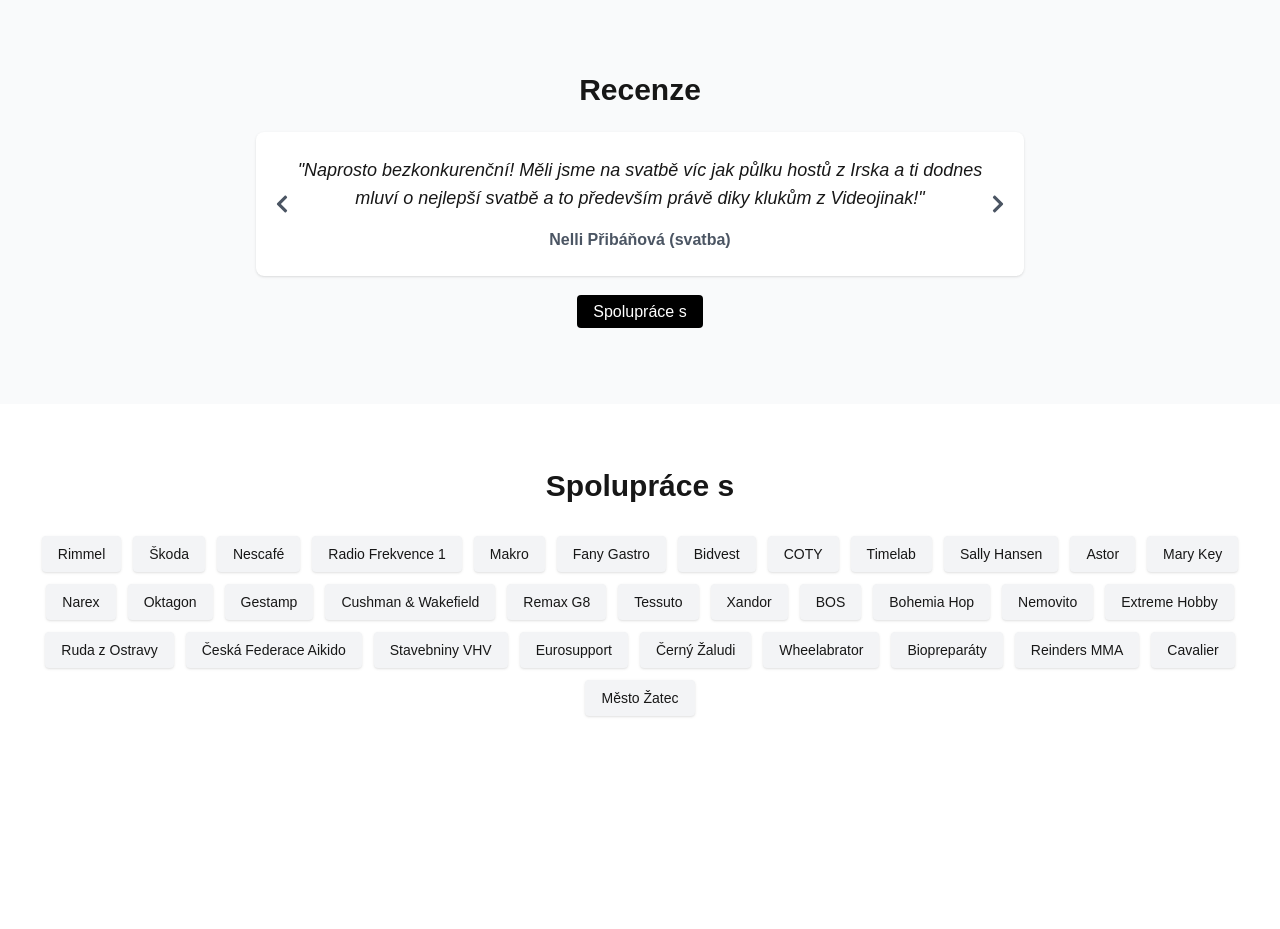
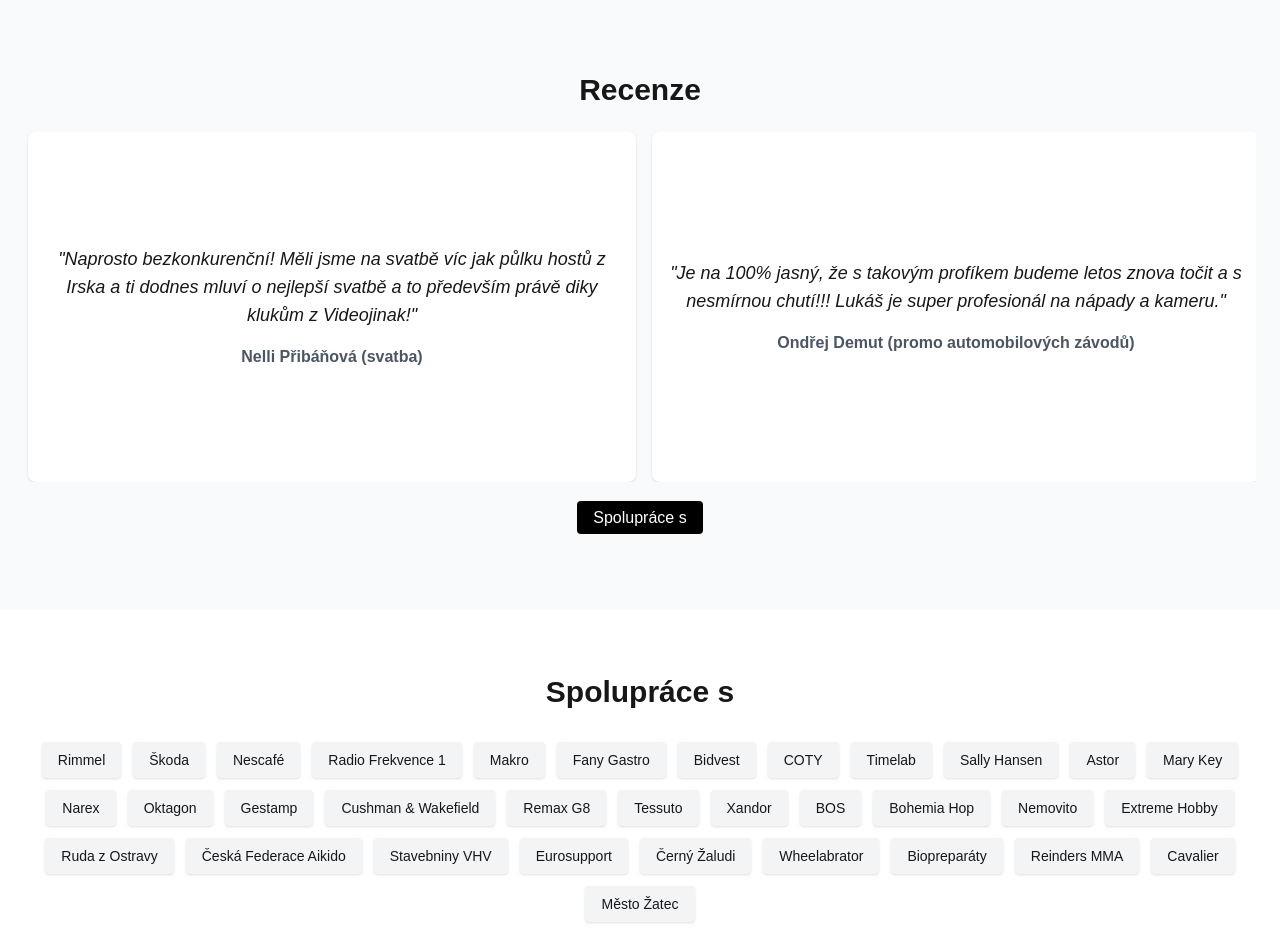
Before and after one commit to JanSladky/videojinak-web, a Next.js app: page / in a window 1280 px wide. Shown: the part 840-1769 px from the top of the page. Before the commit the page ends 1620 px from the top, so only its background shows below. Built offline with nearby package versions, Linux system fonts and the light colour scheme.

Commit message:
Fix: Sekce s recenzemi

```diff
--- a/src/app/globals.css
+++ b/src/app/globals.css
@@ -33,3 +33,12 @@
 .btn {
   @apply bg-black text-white px-4 py-2 rounded hover:bg-gray-800 transition;
 }
+
+/* Recenze */
+.scrollbar-hide::-webkit-scrollbar {
+  display: none;
+}
+.scrollbar-hide {
+  -ms-overflow-style: none;
+  scrollbar-width: none;
+}
--- a/src/app/page.tsx
+++ b/src/app/page.tsx
@@ -1,7 +1,6 @@
 "use client";
 
 import { useEffect, useRef, useState } from "react";
-import { FaChevronLeft, FaChevronRight } from "react-icons/fa";
 
 const references = [
   {
@@ -22,7 +21,7 @@
   },
   {
     id: 4,
-    text: "Šimi nám točil v létě svatbičku, a taky točil svatbičku ségře, a kámošce, a ... a to vlastně asi vypovídá o všem  Dáváme hodnocení 1853 ze 100!",
+    text: "Šimi nám točil v létě svatbičku, a taky točil svatbičku ségře, a kámošce, a ... a to vlastně asi vypovídá o všem. Dáváme hodnocení 1853 ze 100!",
     sign: "Áňa Vaníčková (svatba)",
   },
   {
@@ -71,13 +70,17 @@
 export default function HomePage() {
   const desktopRef = useRef<HTMLVideoElement>(null);
   const mobileRef = useRef<HTMLVideoElement>(null);
-  const [currentRef, setCurrentRef] = useState(0);
+  const sliderRef = useRef<HTMLDivElement>(null);
+  const [autoSlide, setAutoSlide] = useState(true);
+
+  const stopAutoSlide = () => setAutoSlide(false);
+  const resumeAutoSlide = () => setTimeout(() => setAutoSlide(true), 8000);
+
   useEffect(() => {
     const setViewportHeight = () => {
       const vh = window.innerHeight * 0.01;
       document.documentElement.style.setProperty("--vh", `${vh}px`);
     };
-
     setViewportHeight();
     window.addEventListener("resize", setViewportHeight);
     return () => window.removeEventListener("resize", setViewportHeight);
@@ -86,14 +89,69 @@
   useEffect(() => {
     desktopRef.current?.play().catch(() => {});
     mobileRef.current?.play().catch(() => {});
+  }, []);
+
+  useEffect(() => {
+    if (!sliderRef.current || !autoSlide) return;
+    const slider = sliderRef.current;
+    const scrollAmount = slider.clientWidth;
     const interval = setInterval(() => {
-      setCurrentRef((prev) => (prev + 1) % references.length);
+      slider.scrollBy({ left: scrollAmount, behavior: "smooth" });
+      if (slider.scrollLeft + scrollAmount >= slider.scrollWidth) {
+        setTimeout(() => {
+          slider.scrollTo({ left: 0, behavior: "smooth" });
+        }, 1000);
+      }
     }, 6000);
     return () => clearInterval(interval);
+  }, [autoSlide]);
+
+  // Drag scroll pro desktop i mobil
+  useEffect(() => {
+    const slider = sliderRef.current;
+    if (!slider) return;
+
+    let isDown = false;
+    let startX = 0;
+    let scrollLeft = 0;
+
+    const start = (e: MouseEvent | TouchEvent) => {
+      isDown = true;
+      startX = (e instanceof MouseEvent ? e.pageX : e.touches[0].pageX) - slider.offsetLeft;
+      scrollLeft = slider.scrollLeft;
+      slider.classList.add("cursor-grabbing");
+    };
+
+    const end = () => {
+      isDown = false;
+      slider.classList.remove("cursor-grabbing");
+    };
+
+    const move = (e: MouseEvent | TouchEvent) => {
+      if (!isDown) return;
+      const x = (e instanceof MouseEvent ? e.pageX : e.touches[0].pageX) - slider.offsetLeft;
+      const walk = (x - startX) * 1.2;
+      slider.scrollLeft = scrollLeft - walk;
+    };
+
+    slider.addEventListener("mousedown", start);
+    slider.addEventListener("touchstart", start);
+    slider.addEventListener("mouseup", end);
+    slider.addEventListener("touchend", end);
+    slider.addEventListener("mousemove", move);
+    slider.addEventListener("touchmove", move);
+    slider.addEventListener("mouseleave", end);
+
+    return () => {
+      slider.removeEventListener("mousedown", start);
+      slider.removeEventListener("touchstart", start);
+      slider.removeEventListener("mouseup", end);
+      slider.removeEventListener("touchend", end);
+      slider.removeEventListener("mousemove", move);
+      slider.removeEventListener("touchmove", move);
+      slider.removeEventListener("mouseleave", end);
+    };
   }, []);
-
-  const prev = () => setCurrentRef((prev) => (prev - 1 + references.length) % references.length);
-  const next = () => setCurrentRef((prev) => (prev + 1) % references.length);
 
   return (
     <>
@@ -139,27 +197,25 @@
       {/* RECENZE */}
       <section id="recenze" className="pt-28 pb-20 px-6 bg-gray-50 text-center relative">
         <h2 className="text-3xl font-bold mb-6">Recenze</h2>
-        <div className="max-w-3xl mx-auto bg-white rounded-lg shadow p-6 relative">
-          <p className="text-lg italic mb-4">{`"${references[currentRef].text}"`}</p>
-          <p className="font-semibold text-gray-600">{references[currentRef].sign}</p>
-
-          {/* Navigation arrows */}
-          <button
-            onClick={prev}
-            className="absolute top-1/2 left-4 transform -translate-y-1/2 text-xl text-gray-600 hover:text-black"
-            aria-label="Předchozí recenze"
-          >
-            <FaChevronLeft />
-          </button>
-          <button
-            onClick={next}
-            className="absolute top-1/2 right-4 transform -translate-y-1/2 text-xl text-gray-600 hover:text-black"
-            aria-label="Další recenze"
-          >
-            <FaChevronRight />
-          </button>
+        <div
+          ref={sliderRef}
+          className="flex gap-4 overflow-x-auto px-1 scrollbar-hide cursor-grab snap-x snap-mandatory scroll-smooth"
+          style={{ WebkitOverflowScrolling: "touch" }}
+          onMouseEnter={stopAutoSlide}
+          onMouseLeave={resumeAutoSlide}
+        >
+          {references.map((ref) => (
+            <div
+              key={ref.id}
+              className="snap-center min-w-[90%] sm:min-w-[500px] max-w-full bg-white rounded-lg shadow flex-shrink-0 flex justify-center items-center text-center h-[350px] px-4"
+            >
+              <div className="flex flex-col justify-center items-center w-full max-w-xl overflow-hidden">
+                <p className="text-base sm:text-lg italic leading-relaxed mb-4 break-words">{`"${ref.text}"`}</p>
+                <p className="font-semibold text-gray-600 text-sm sm:text-base">{ref.sign}</p>
+              </div>
+            </div>
+          ))}
         </div>
-
         <div className="mt-6">
           <a href="#spoluprace" className="btn">
             Spolupráce s
```
